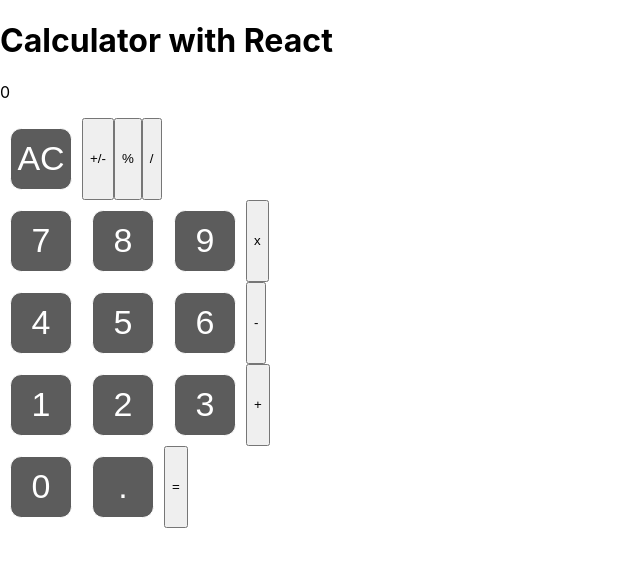
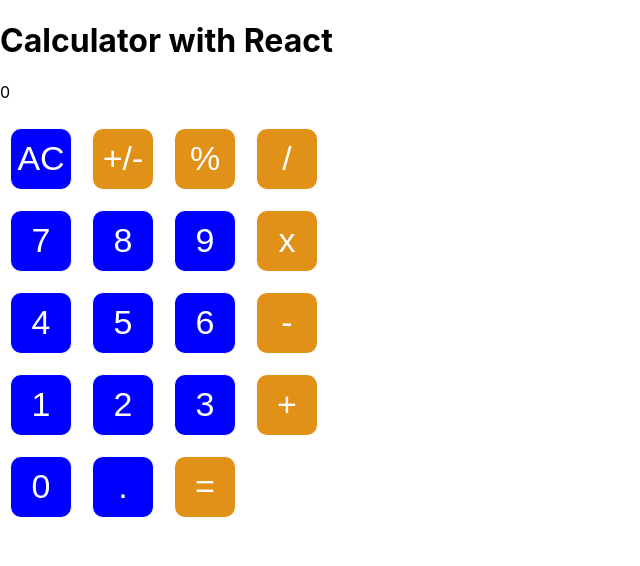
Before and after one commit to billodiallo/Calculator, a React (Create React App) app: page / in a window 1280 px wide. Shown: the top 566 px of the page, without its empty margins (0-640 px from the left). Built offline with nearby package versions, Linux system fonts and the light colour scheme.

Commit message:
Style operation buttons

```diff
--- a/src/components/App.css
+++ b/src/components/App.css
@@ -18,7 +18,7 @@
   justify-content: center;
   font-size: 34px;
   color: rgb(255, 255, 255);
-  background-color: rgb(92, 92, 92);
+  background-color: rgb(0, 0, 255);
   border-radius: 0.7rem;
 }
 
@@ -26,3 +26,18 @@
   background-color: #fff;
   color: rgb(44, 44, 44);
 }
+
+.operation-button {
+  width: 20px;
+  height: 20px;
+  border: 1px solid;
+  padding: 30px;
+  margin: 10px;
+  display: flex;
+  align-items: center;
+  justify-content: center;
+  font-size: 34px;
+  color: rgb(255, 255, 255);
+  background-color: rgb(226, 145, 24);
+  border-radius: 0.7rem;
+}
```
